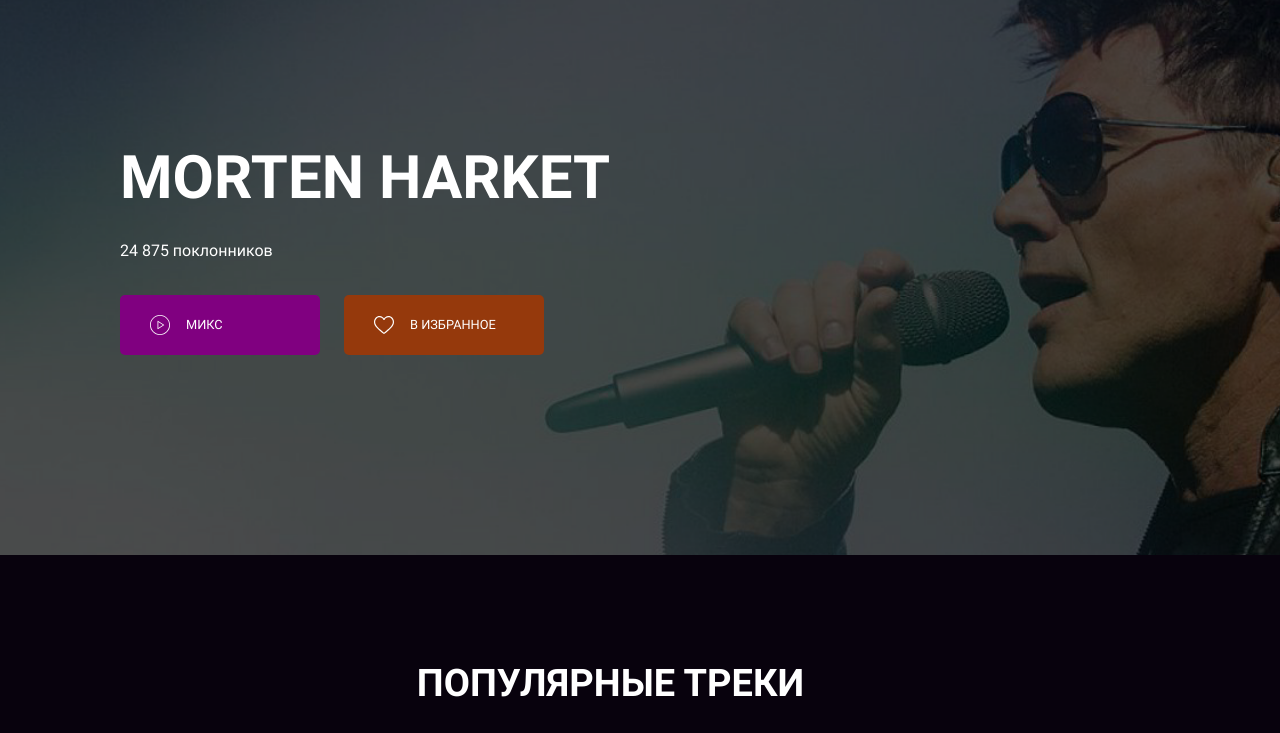
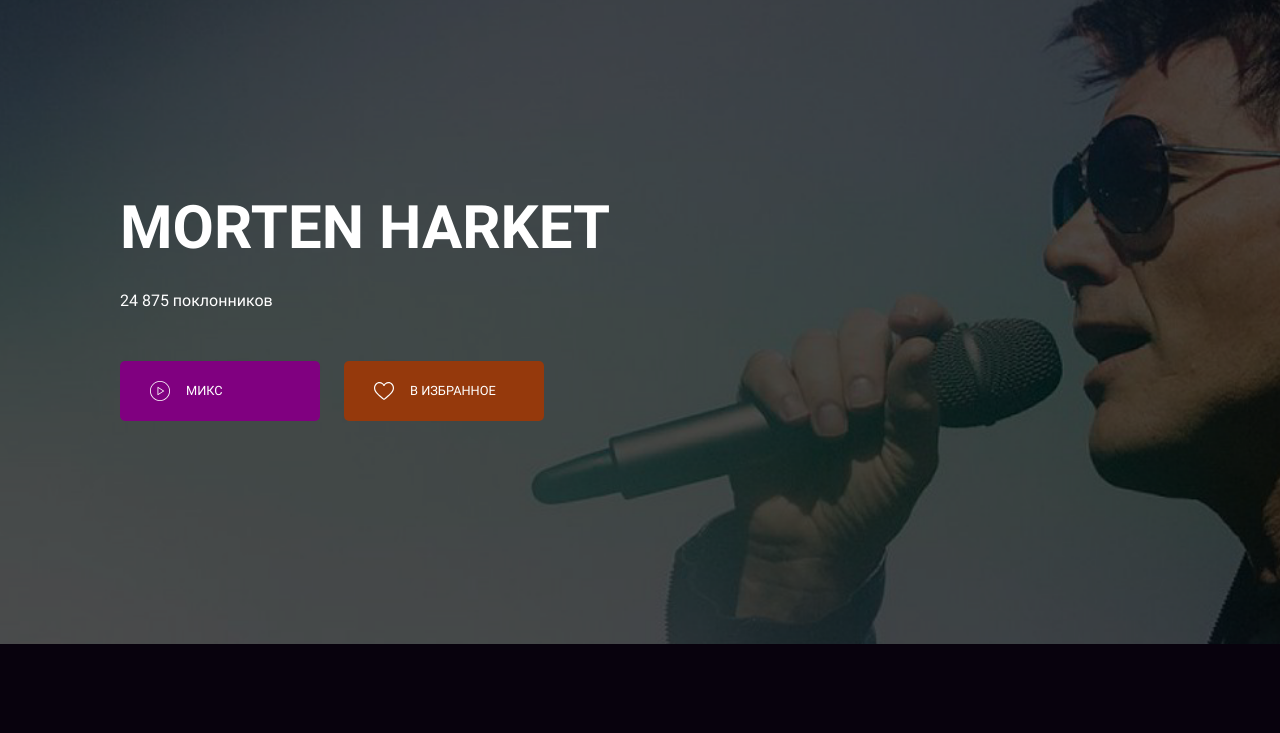
Before and after one commit to Rez0n4n/layout-designer-project-56, a plain HTML site: page src/artist.html in a window 1280 px wide. Shown: the part 67-800 px from the top of the page. Drawn offline with Linux system fonts and the light colour scheme; files whose address does not match are found by name.

Commit message:
artist banner 1

```diff
--- a/src/scss/style.scss
+++ b/src/scss/style.scss
@@ -445,11 +445,12 @@
 
 .page-artist-description {
     padding-left: 120px;
-    padding-top: 200px;
-    padding-bottom: 200px;
+    padding-top: 250px;
+    padding-bottom: 223px;
 
     @media (max-width: 768px) {
       padding-left: 20px;
+      padding-top: 225px;
     }
 
 
@@ -462,7 +463,7 @@
 
     & p {
       color: #FFFFFF;
-      margin-bottom: 2em;
+      margin-bottom: 3em;
     }
   }
   & .banner-art-btn-block {
```
Also changed, not shown: src/css/style.css, 1 other file.
